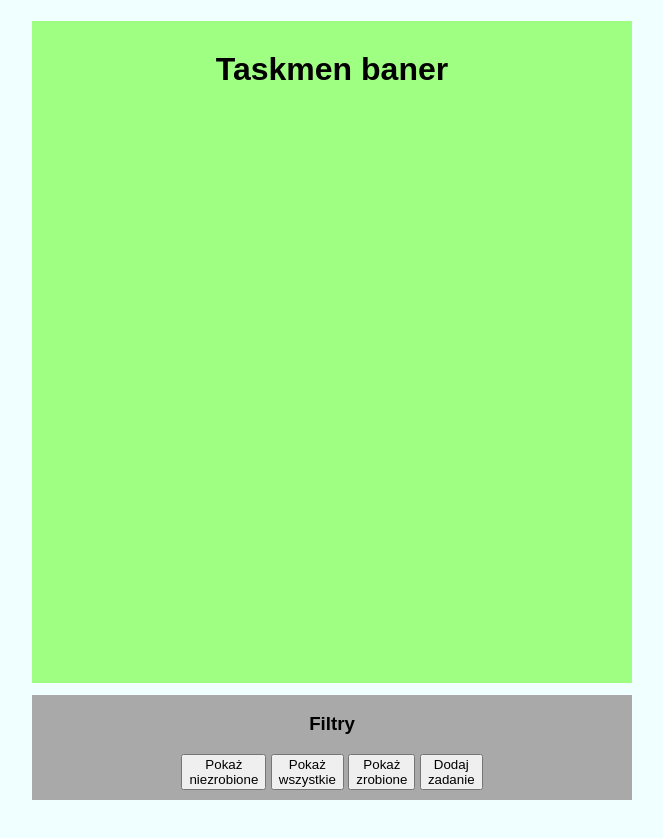
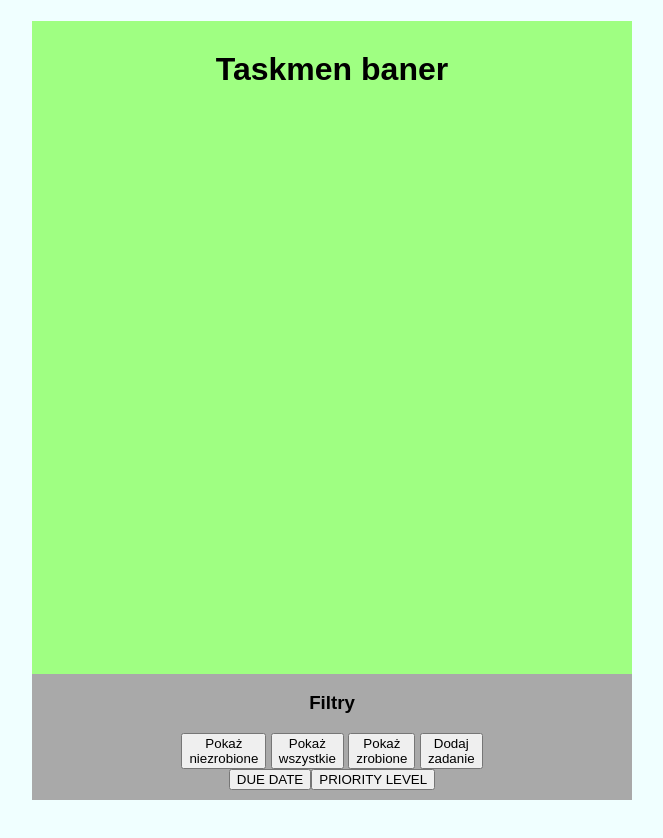
Before and after one commit to jarek-figura/gentlemen-app, a React (Create React App) app: page / in a window 1280 px wide. Shown: the top 838 px of the page, without its empty margins (308-971 px from the left). Built offline with nearby package versions, Linux system fonts and the light colour scheme.

Commit message:
working fine - buttons addes to App.js

```diff
--- a/src/App.js
+++ b/src/App.js
@@ -3,6 +3,8 @@ import './App.css';
 import TaskList from "./components/TaskList/TaskList";
 import AddTaskPopup from "./components/AddTaskPopup/AddTaskPopup";
 import EditTaskPopup from "./components/EditTaskPopup/EditTaskPopup";
+import TaskFilter from "./components/TaskFilter/TaskFilter";
+import moment from "moment/moment";
 
 class App extends Component {
   state = {
@@ -11,7 +13,9 @@ class App extends Component {
     currentForm: null, // 'add', 'edit'
     currentEditTask: null,
     showOnlyNotDoneEnabled: false,
-    showOnlyDoneEnabled: false
+    showOnlyDoneEnabled: false,
+    dueDateSortMode: true,
+    searchPhrase: ''
   };
 
   addTask = (taskName, taskDescription, taskDueDate, taskPriority) => {
@@ -79,6 +83,10 @@ class App extends Component {
 
   toggleTaskDone = this.toggleTaskAttribute('isDone');
 
+  enableSortingByDueDate = () => {
+    this.setState({dueDateSortMode: !this.state.dueDateSortMode})
+  };
+
   displayForm = formType => {
     const options = {
       add: () => (
@@ -104,13 +112,23 @@ class App extends Component {
   };
 
   render() {
-    return (
+    const tasks = this.state.tasks.filter(
+      task => task.name.toLowerCase().includes(this.state.searchPhrase.toLowerCase())
+    );
+
+      if (this.state.dueDateSortMode === true) {
+        tasks.sort((a, b) => moment(a.dueDate).isBefore(b.dueDate) ? -1 : moment(a.dueDate).isAfter(b.dueDate) ? 1 : 0)
+      } else {
+        tasks.sort((a, b) => moment(a.dueDate).isBefore(b.dueDate) ? 1 : moment(a.dueDate).isAfter(b.dueDate) ? -1 : 0)
+      }
+
+     return (
       <div className="App">
         {this.state.currentForm === null
           ?
           <div>
             <TaskList
-              tasks={this.state.tasks.filter(
+              tasks={tasks.filter(
                 task => this.state.showOnlyNotDoneEnabled === false
                   ? true
                   : task.isDone === false
@@ -141,6 +159,9 @@ class App extends Component {
               {/* button - bottom right */}
               <span>&nbsp;</span>
               <button onClick={this.toggleShowAddTaskPopup}>Dodaj<br/>zadanie</button>
+              <TaskFilter
+                enableSortingByDueDate={this.enableSortingByDueDate}
+                enableSortingByPriority={this.enableSortingByPriority}/>
             </nav>
           </div>
           :
--- a/src/components/TaskList/TaskList.js
+++ b/src/components/TaskList/TaskList.js
@@ -2,42 +2,23 @@ import React, {Component} from 'react'
 import './TaskList.css'
 import TaskContent from "../TaskContent/TaskContent";
 import TaskSearch from "../TaskSearch/TaskSearch";
-import TaskFilter from "../TaskFilter/TaskFilter";
-import moment from 'moment'
 
 class TaskList extends Component {
   state = {
     editTaskId: null,
-    searchPhrase: '',
-    dueDateSortMode: true
+
   };
 
   updateSearchPhrase = searchPhrase => this.setState({searchPhrase});
-
-  enableSortingByDueDate = () => {
-    this.setState({dueDateSortMode: !this.state.dueDateSortMode})
-  };
 
   enableSortingByPriority= () => {
     //TUTAJ ZACZNIJ :)
   };
 
   render() {
+    const tasksFromProps = this.props.tasks;
 
-    const tasksFromProps = this.props.tasks;
-    const tasks = this.props.tasks.filter(
-      task => task.name.toLowerCase().includes(this.state.searchPhrase.toLowerCase())
-    );
-
-    {
-      if (this.state.dueDateSortMode === true) {
-        tasks.sort((a, b) => moment(a.dueDate).isBefore(b.dueDate) ? -1 : moment(a.dueDate).isAfter(b.dueDate) ? 1 : 0)
-      } else {
-        tasks.sort((a, b) => moment(a.dueDate).isBefore(b.dueDate) ? 1 : moment(a.dueDate).isAfter(b.dueDate) ? -1 : 0)
-      }
-    }
-
-    return (
+   return (
       <div>
         {tasksFromProps.length !== 0 &&
         <span className='task-list'>
@@ -49,11 +30,11 @@ class TaskList extends Component {
         {
           tasksFromProps.length !== 0 ?
             // show TaskList and search
-            tasks.length === 0 ?
+            this.props.tasks.length === 0 ?
               <p className='no-result'>Brak wyników</p> :
             <ul>
               {
-                tasks.map(
+                this.props.tasks.map(
                   task => (
                     <li key={task.id}>
                         <TaskContent
@@ -73,9 +54,7 @@ class TaskList extends Component {
         {/*button - task filter by sth */}
         <br/>
         <br/>
-        <TaskFilter
-          enableSortingByDueDate={this.enableSortingByDueDate}
-          enableSortingByPriority={this.enableSortingByPriority}/>
+
       </div>
     )
   }
```
